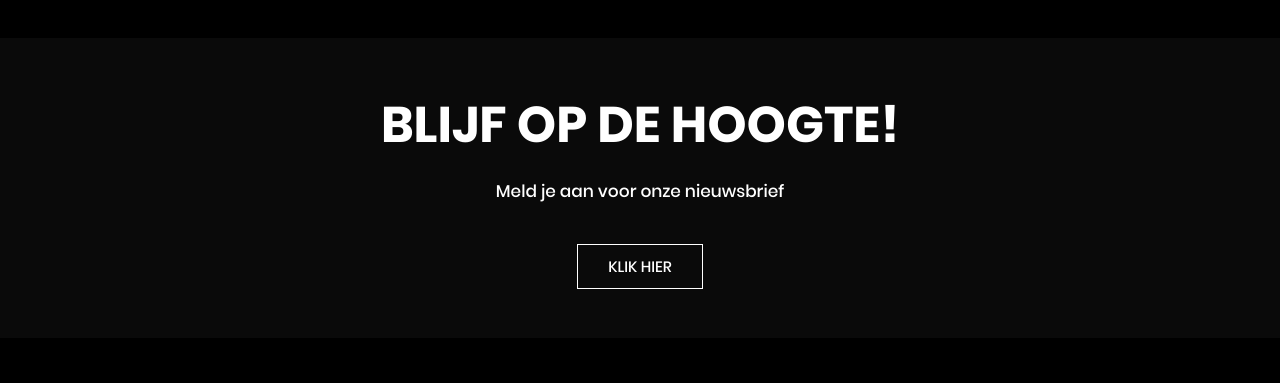
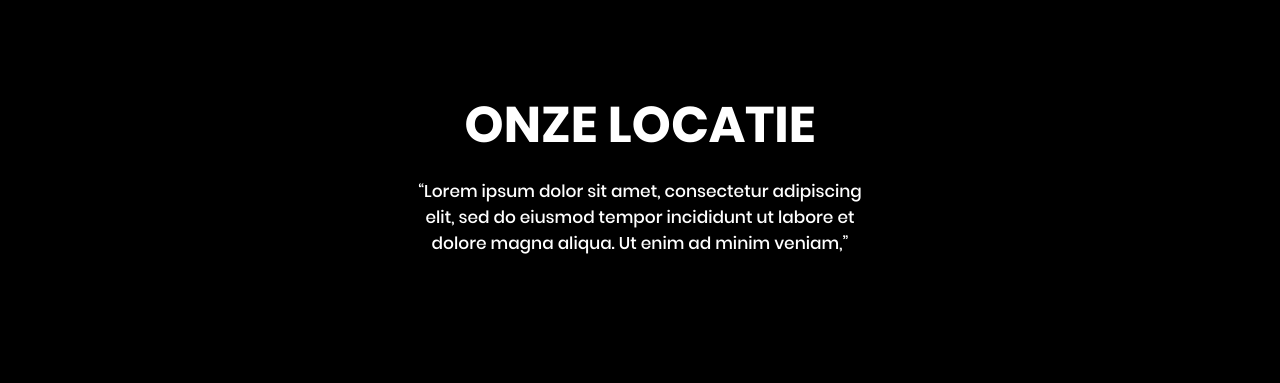
Before and after one commit to Shadeelampe/PS2, a plain HTML site: page contact.html in a window 1280 px wide. Shown: the part 569-952 px from the top of the page. Drawn offline with Linux system fonts and the light colour scheme.

Commit message:
Update contact.html

```diff
--- a/contact.html
+++ b/contact.html
@@ -37,12 +37,13 @@
 		<!-- Contact Page: Hero image sectie  -->
 		<div class="hero-image-contact"></div>
 
-		<!-- Nieuwsbrief Sectie -->
-		<section class="newsletter-container">
-			<div class="text-newsletter">
-				<h1>Blijf op de hoogte!</h1>
-				<p>Meld je aan voor onze nieuwsbrief</p>
-				<button id="nieuwsbrief" type="button">Klik Hier</button>
+		<!-- Contact page: Titel Text Sectie -->
+		<section class="onzebieren-container">
+			<div class="onze-bieren-text-newsletter">
+				<h1>Onze Locatie</h1>
+				<p>“Lorem ipsum dolor sit amet, consectetur adipiscing elit,
+					sed do eiusmod tempor incididunt ut labore et dolore
+					magna  aliqua. Ut enim ad minim veniam,”</p>
 			</div>
 		</section>
 
```
